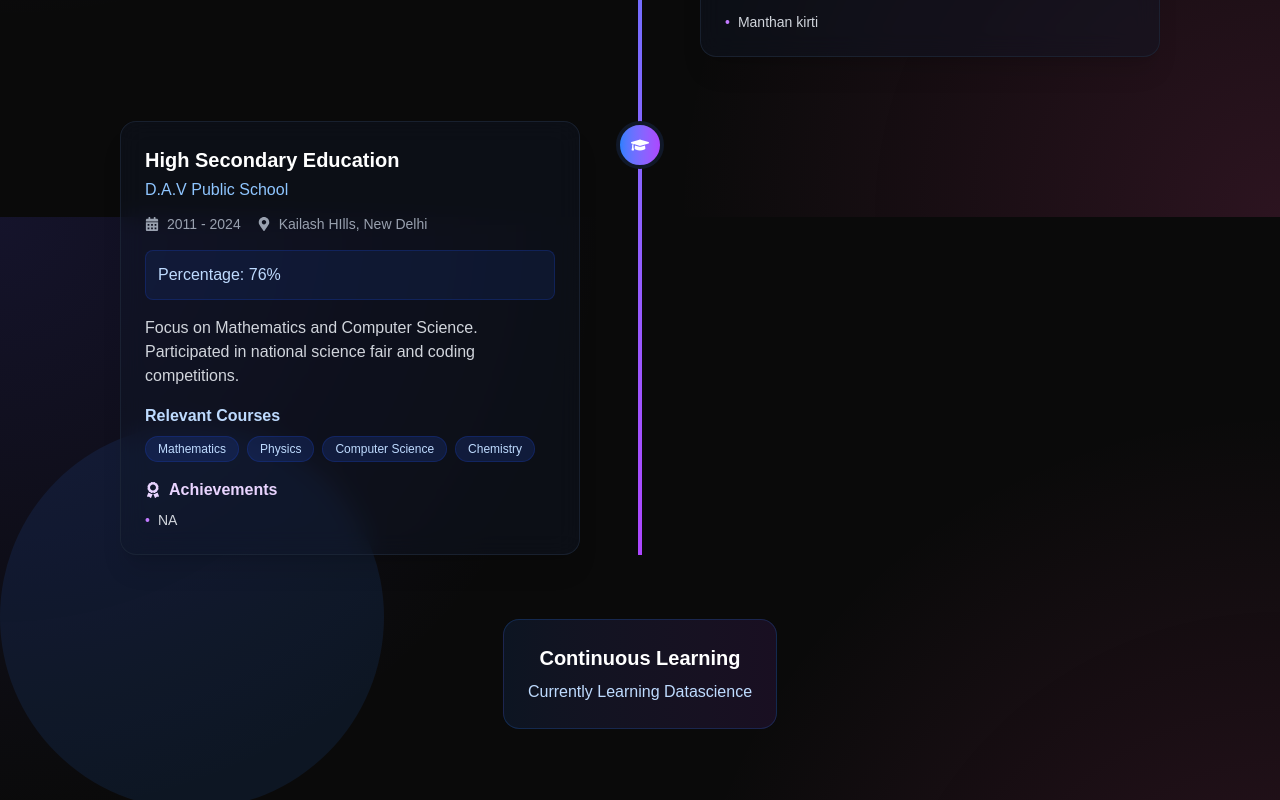
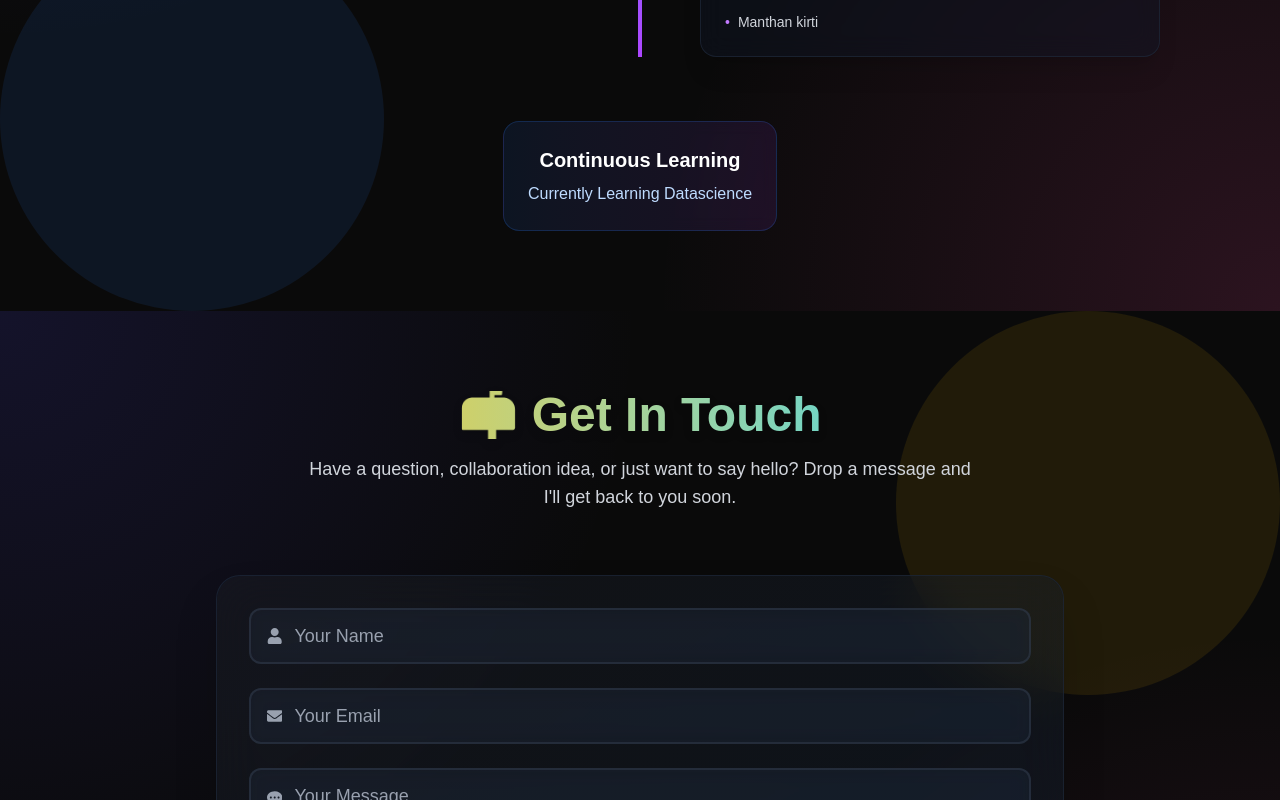
Before and after one commit to Tarunsingh064/portfolio, a Next.js app: page / in a window 1280 px wide. Shown: the part 5400-6200 px from the top of the page. Built offline with nearby package versions, Linux system fonts and the light colour scheme.

Commit message:
first commit1

```diff
--- a/src/components/education.tsx
+++ b/src/components/education.tsx
@@ -15,17 +15,7 @@ const education = [
     achievements: ["Manthan kirti"],
     type: "college"
   },
-  {
-    degree: "High Secondary Education",
-    institution: "D.A.V Public School",
-    period: "2011 - 2024",
-    location: "Kailash HIlls, New Delhi",
-    description: "Focus on Mathematics and Computer Science. Participated in national science fair and coding competitions.",
-    grades: "Percentage: 76%",
-    courses: ["Mathematics", "Physics", "Computer Science", "Chemistry"],
-    achievements: ["NA"],
-    type: "school"
-  },
+
   ];
 
 export default function Education() {
```
